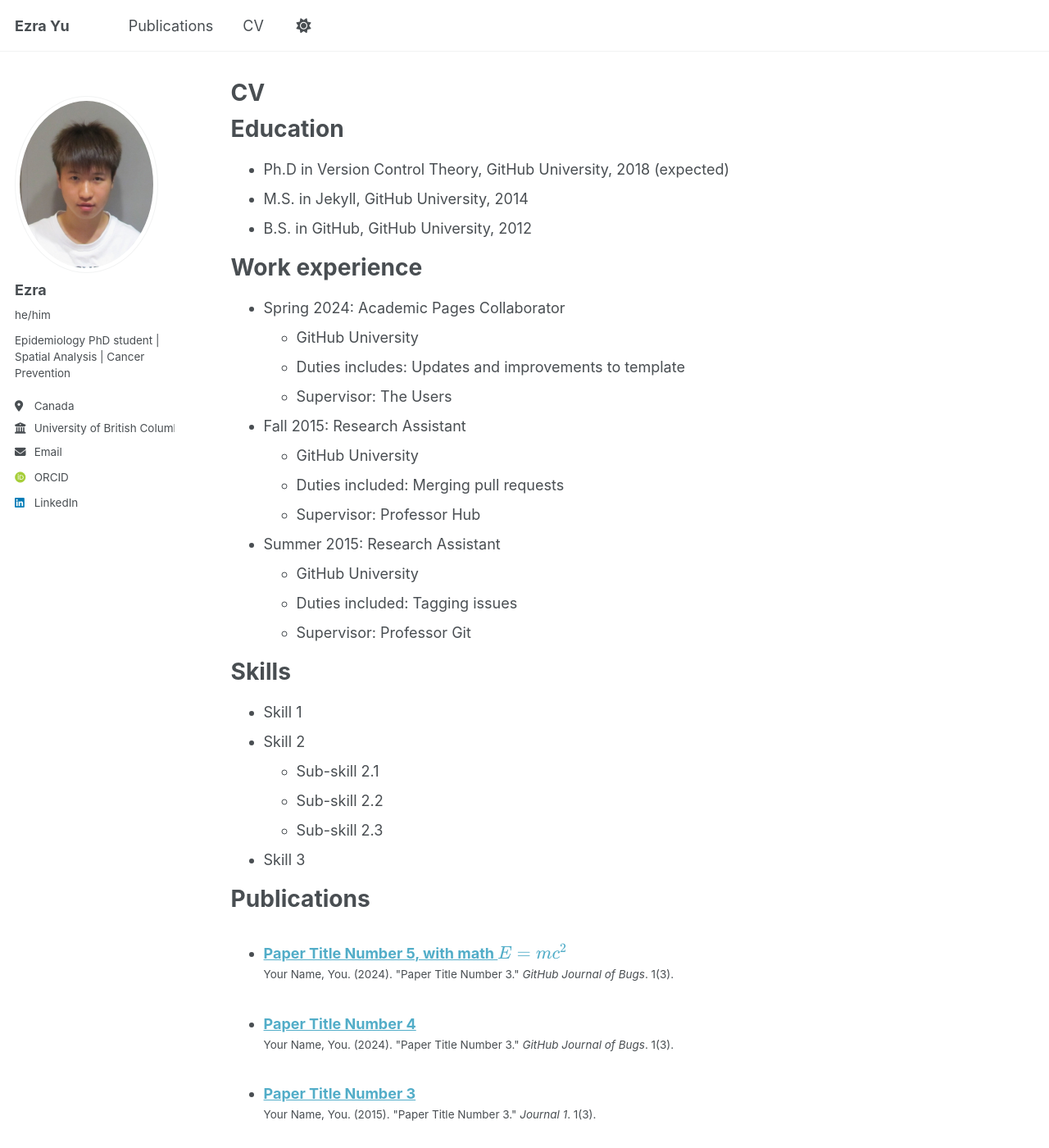
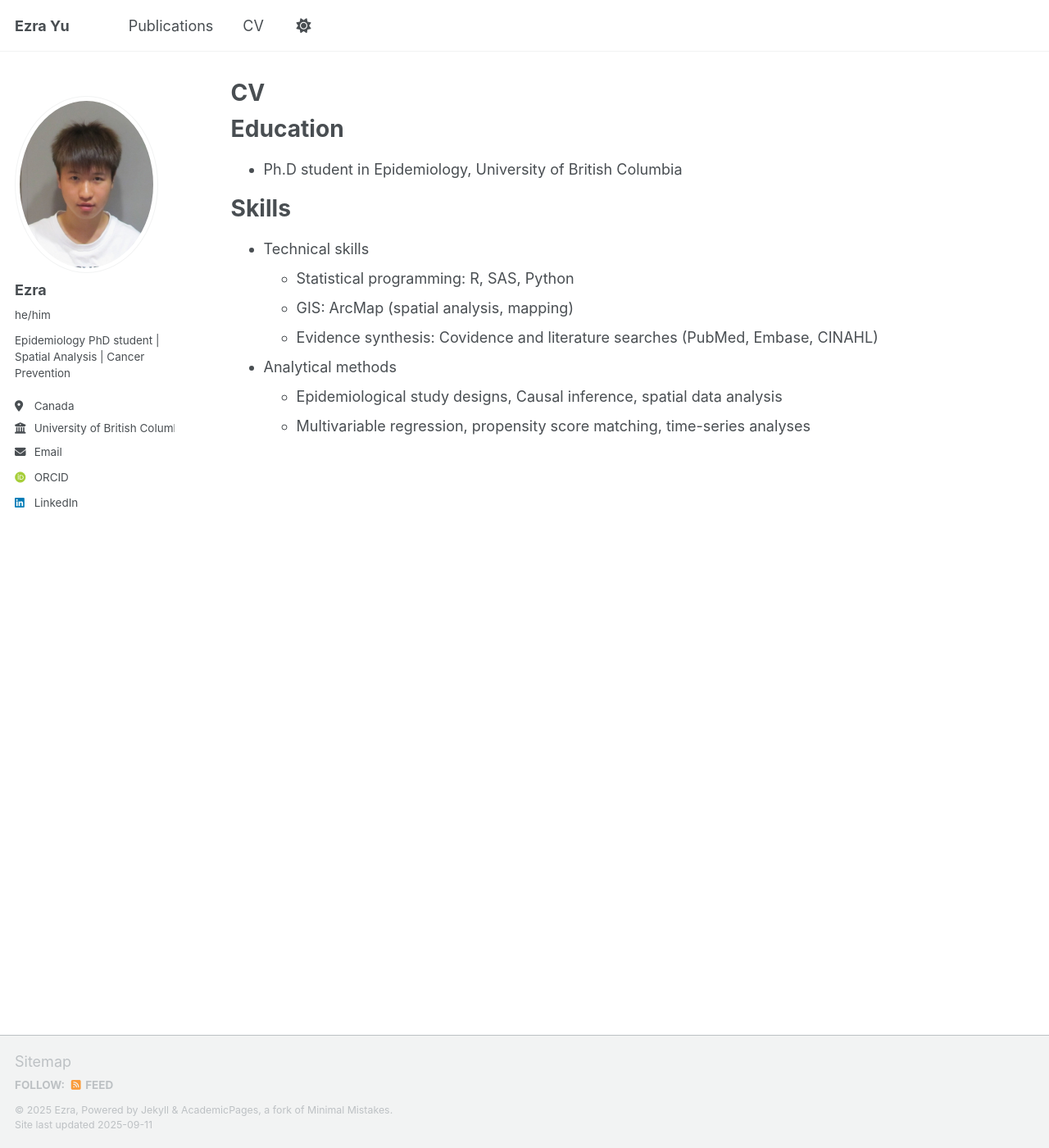
Before and after one commit to ezraxyu/ezraxyu.github.io, a Jekyll site: the page built from _pages/cv.md, in a window 1280 px wide and 1400 px high. Shown: the whole window at 82% size. Built offline with Jekyll 4.4.1, drawn with Linux system fonts in a browser that asks for light colours; some web fonts are replaced; a script that is not in the unit is left out; some of the changed text lies outside the part shown.

Commit message:
Update cv.md

```diff
--- a/_pages/cv.md
+++ b/_pages/cv.md
@@ -11,54 +11,14 @@ redirect_from:
 
 Education
 ======
-* Ph.D in Version Control Theory, GitHub University, 2018 (expected)
-* M.S. in Jekyll, GitHub University, 2014
-* B.S. in GitHub, GitHub University, 2012
-
-Work experience
-======
-* Spring 2024: Academic Pages Collaborator
-  * GitHub University
-  * Duties includes: Updates and improvements to template
-  * Supervisor: The Users
-
-* Fall 2015: Research Assistant
-  * GitHub University
-  * Duties included: Merging pull requests
-  * Supervisor: Professor Hub
-
-* Summer 2015: Research Assistant
-  * GitHub University
-  * Duties included: Tagging issues
-  * Supervisor: Professor Git
+* Ph.D student in Epidemiology, University of British Columbia
 
 Skills
 ======
-* Skill 1
-* Skill 2
-  * Sub-skill 2.1
-  * Sub-skill 2.2
-  * Sub-skill 2.3
-* Skill 3
-
-Publications
-======
-  <ul>{% for post in site.publications reversed %}
-    {% include archive-single-cv.html %}
-  {% endfor %}</ul>
-
-Talks
-======
-  <ul>{% for post in site.talks reversed %}
-    {% include archive-single-talk-cv.html  %}
-  {% endfor %}</ul>
-
-Teaching
-======
-  <ul>{% for post in site.teaching reversed %}
-    {% include archive-single-cv.html %}
-  {% endfor %}</ul>
-
-Service and leadership
-======
-* Currently signed in to 43 different slack teams
+* Technical skills
+  * Statistical programming: R, SAS, Python
+  * GIS: ArcMap (spatial analysis, mapping)
+  * Evidence synthesis: Covidence and literature searches (PubMed, Embase, CINAHL)
+* Analytical methods
+  * Epidemiological study designs, Causal inference, spatial data analysis
+  * Multivariable regression, propensity score matching, time-series analyses
```
